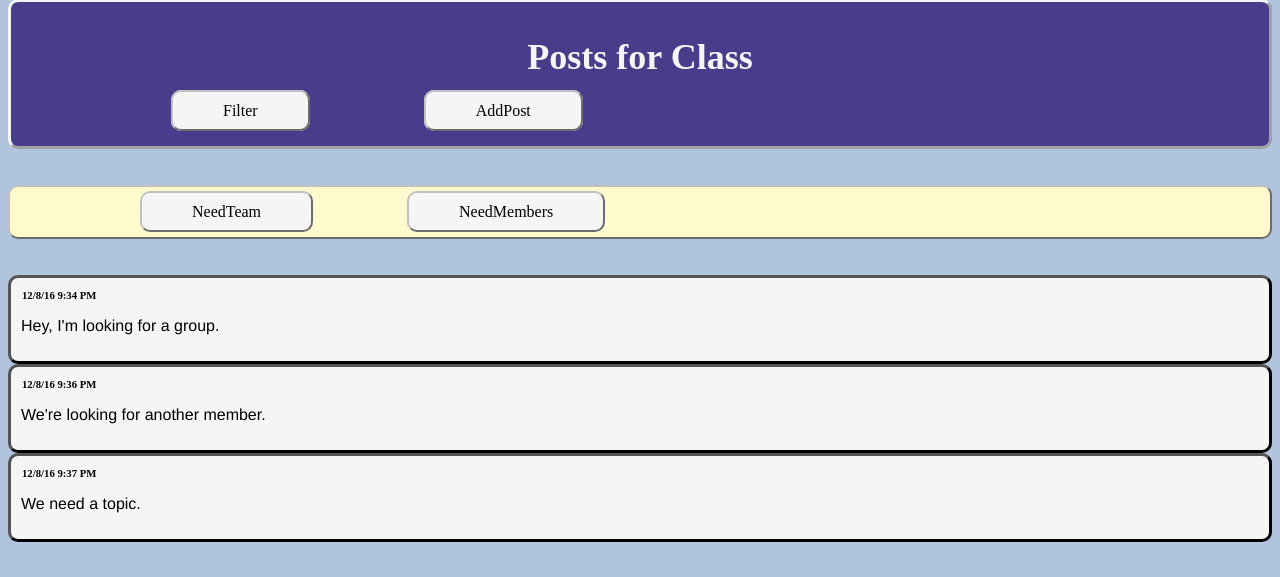
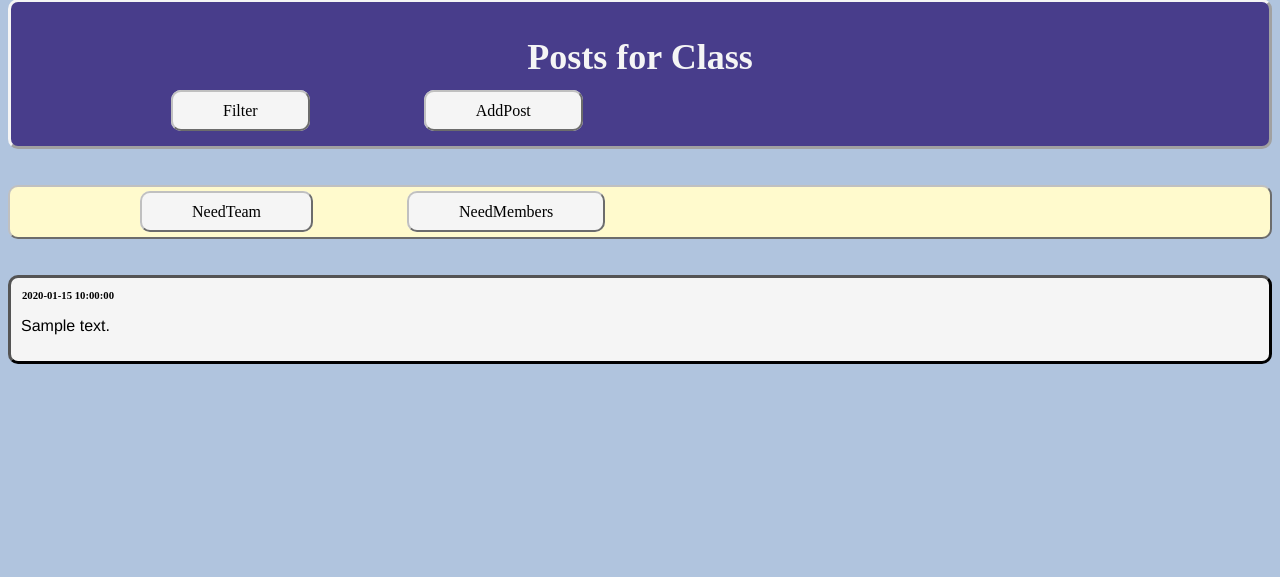
Before and after one commit to cyao42/quokka-app, a Flask app: template templates/classfeed-posts.html in a window 1280 px wide. Shown: the part 223-800 px from the top of the page. Run offline with Flask 2, Linux system fonts and the light colour scheme; the template is opened without the code that fills it: most values are stand-ins (such as "Sample title", 1, 10 or a date in 2020); parts of the project's set-up code (start-up, migrations or seed data) failed here and were passed over.

Commit message:
made the posts no longer hardwired

```diff
--- a/templates/classfeed-posts.html
+++ b/templates/classfeed-posts.html
@@ -22,30 +22,12 @@
       </ul>
       </div>
       <br></br>
+      {% for post in posts %}
       <div id="post">
-        <h6>
-        12/8/16 9:34 PM
-        </h6>
-        <p>
-        Hey, I'm looking for a group.
-        </p>
-    </div>
-      <div id="post">
-        <h6>
-        12/8/16 9:36 PM
-        </h6>
-        <p>
-        We're looking for another member.
-        </p>
-    </div>
-      <div id="post">
-        <h6>
-        12/8/16 9:37 PM
-        </h6>
-        <p>
-        We need a topic.
-        </p>
-        </div>
+        <h6>{{post.time_posted}}</h6>
+        <p>{{post.message}}</p>
+      </div>
+      {% endfor %}
     </div>
   </body>
 </html>
```
